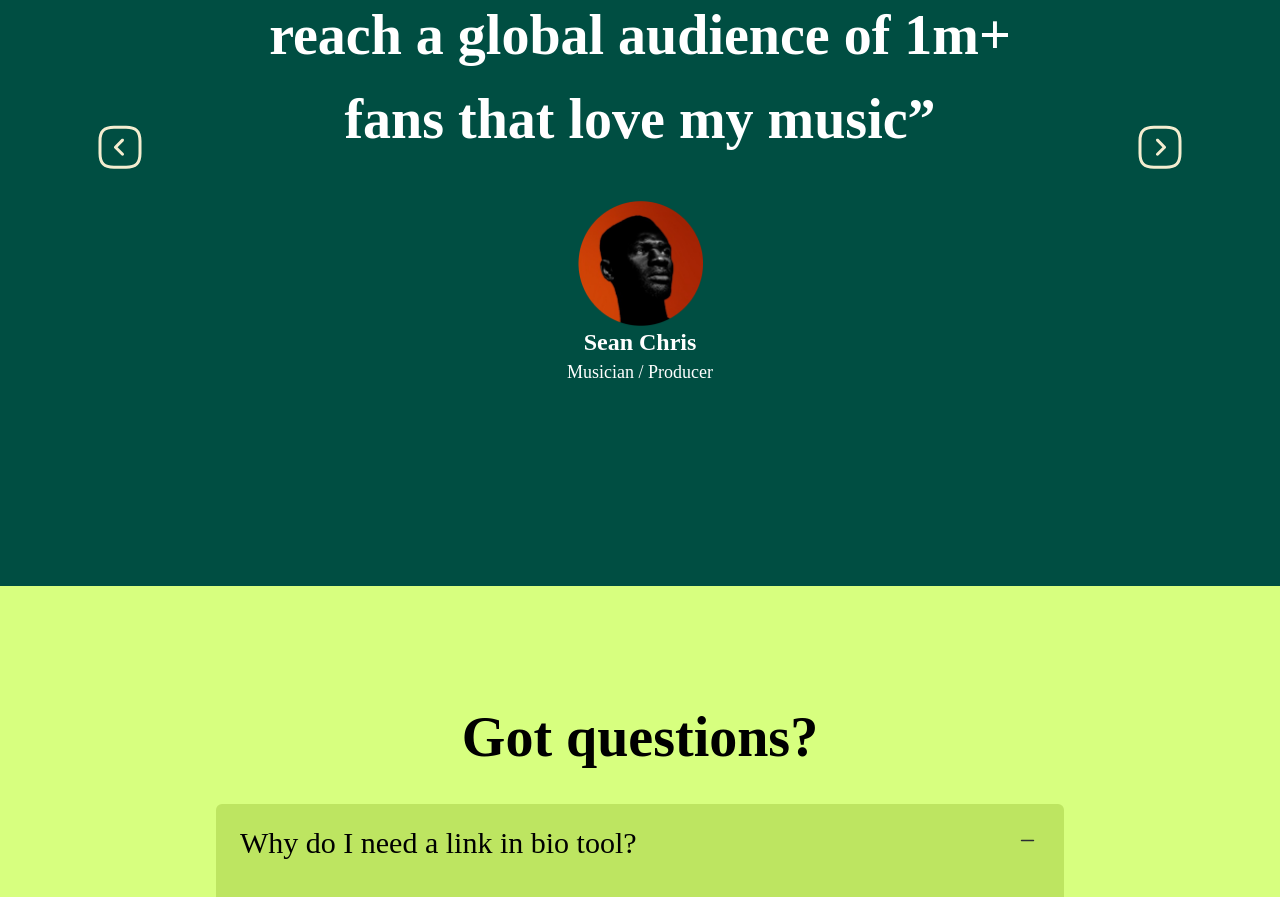
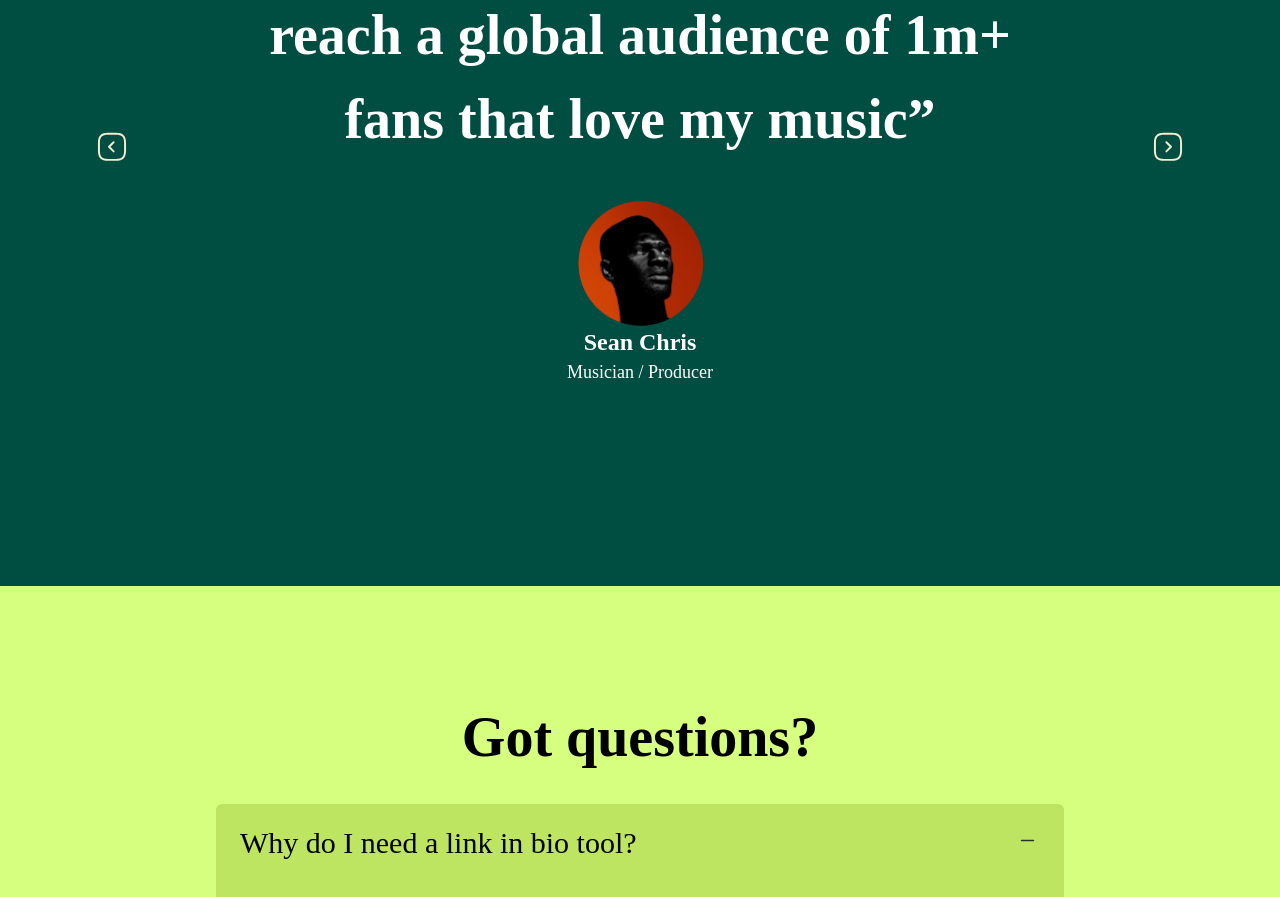
Before and after one commit to GuyGabriell/musicin.bio, a website built with Vite: page index.html in a window 1280 px wide. Shown: the part 3540-4437 px from the top of the page. Built offline with nearby package versions, Linux system fonts and the light colour scheme; a web font is replaced by a local one.

Commit message:
index.html left & right arrow svg

```diff
--- a/index.html
+++ b/index.html
@@ -472,12 +472,12 @@
       <section class="bg-[#004E42] py-[200px] w-full">
         <div class="w-full md:max-w-[1512px] mx-auto px-6 md:px-24">
           <div class="flex justify-between items-center">
-            <div>
+            <div class="mt-40 md:mt-0">
               <a href="#">
                 <span class="text-[#F4EDD0]">
                   <svg
-                    width="48"
-                    height="49"
+                    width="32"
+                    height="32"
                     viewBox="0 0 48 49"
                     fill="none"
                     xmlns="http://www.w3.org/2000/svg"
@@ -518,12 +518,12 @@
                 </div>
               </div>
             </div>
-            <div>
+            <div class="mt-40 md:mt-0">
               <a href="#">
                 <span class="text-[#F4EDD0]">
                   <svg
-                    width="48"
-                    height="49"
+                    width="32"
+                    height="32"
                     viewBox="0 0 48 49"
                     fill="none"
                     xmlns="http://www.w3.org/2000/svg"
```
